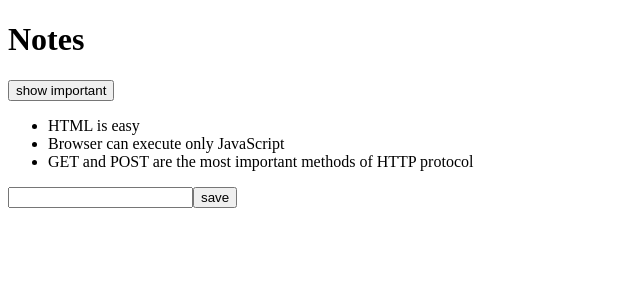
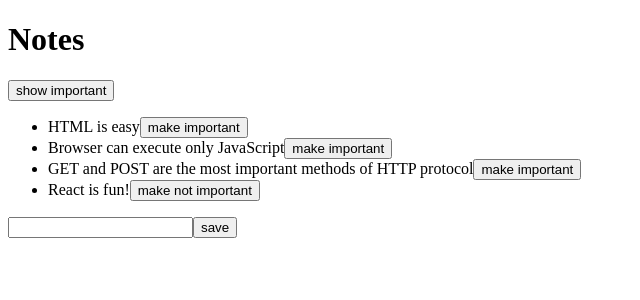
Before and after one commit to hangwl/fso2024, a React (Vite) app in the folder part1/: page / in a window 1280 px wide. Shown: the top 300 px of the page, without its empty margins (0-640 px from the left). Built offline with nearby package versions, Linux system fonts and the light colour scheme; data requests are answered from the project's data file.

Commit message:
part2d - altering data in server

```diff
--- a/part1/db.json
+++ b/part1/db.json
@@ -1,18 +1,23 @@
 {
   "notes": [
     {
-      "id": 1,
+      "id": "1",
       "content": "HTML is easy",
-      "important": true
+      "important": false
     },
     {
-      "id": 2,
+      "id": "2",
       "content": "Browser can execute only JavaScript",
       "important": false
     },
     {
-      "id": 3,
+      "id": "3",
       "content": "GET and POST are the most important methods of HTTP protocol",
+      "important": false
+    },
+    {
+      "id": "437d",
+      "content": "React is fun!",
       "important": true
     }
   ]
--- a/part1/src/App.jsx
+++ b/part1/src/App.jsx
@@ -1,3 +1,5 @@
+import noteService from "./services/notes";
+
 import axios from "axios";
 import { useState, useEffect } from "react";
 import Note from "./components/Note";
@@ -8,25 +10,22 @@
   const [showAll, setShowAll] = useState(true);
 
   useEffect(() => {
-    console.log('effect')
-    axios
-      .get('http://localhost:3001/notes')
-      .then(response => {
-        console.log('promise fulfilled')
-        setNotes(response.data)
-      })
-  }, [])
+    noteService.getAll().then((initialNotes) => {
+      setNotes(initialNotes);
+    });
+  }, []);
 
   const addNote = (event) => {
     event.preventDefault();
     const noteObject = {
       content: newNote,
-      important: Math.random() < 0.5,
-      id: notes.length + 1,
+      important: Math.random() > 0.5,
     };
 
-    setNotes(notes.concat(noteObject));
-    setNewNote("");
+    noteService.create(noteObject).then((returnedNote) => {
+      setNotes(notes.concat(returnedNote));
+      setNewNote("");
+    });
   };
 
   const handleNoteChange = (event) => {
@@ -35,6 +34,21 @@
   };
 
   const notesToShow = showAll ? notes : notes.filter((note) => note.important);
+
+  const toggleImportanceOf = (id) => {
+    const note = notes.find((n) => n.id === id);
+    const changedNote = { ...note, important: !note.important };
+
+    noteService
+      .update(id, changedNote)
+      .then((returnedNote) => {
+        setNotes(notes.map((note) => (note.id !== id ? note : returnedNote)));
+      })
+      .catch((error) => {
+        alert(`the note '${note.content}' was already deleted from server`);
+        setNotes(notes.filter((n) => n.id !== id));
+      });
+  };
 
   return (
     <div>
@@ -46,7 +60,11 @@
       </div>
       <ul>
         {notesToShow.map((note) => (
-          <Note key={note.id} note={note} />
+          <Note
+            key={note.id}
+            note={note}
+            toggleImportance={() => toggleImportanceOf(note.id)}
+          />
         ))}
       </ul>
       <form onSubmit={addNote}>
--- a/part1/src/components/Note.jsx
+++ b/part1/src/components/Note.jsx
@@ -1,5 +1,12 @@
-const Note = ({ note }) => {
-  return <li>{note.content}</li>;
+const Note = ({ note, toggleImportance }) => {
+  const label = note.important ? "make not important" : "make important";
+
+  return (
+    <li>
+      {note.content}
+      <button onClick={toggleImportance}>{label}</button>
+    </li>
+  );
 };
 
 export default Note;
--- /dev/null
+++ b/part1/src/services/notes.js
@@ -0,0 +1,19 @@
+import axios from 'axios'
+const baseUrl = 'http://localhost:3001/notes'
+
+const getAll = () => {
+    const request = axios.get(baseUrl)
+    return request.then(response => response.data)
+}
+
+const create = newObject => {
+    const request = axios.post(baseUrl, newObject)
+    return request.then(response => response.data)
+}
+
+const update = (id, newObject) => {
+    const request = axios.put(`${baseUrl}/${id}`, newObject)
+    return request.then(response => response.data)
+}
+
+export default { getAll, create, update }
```
